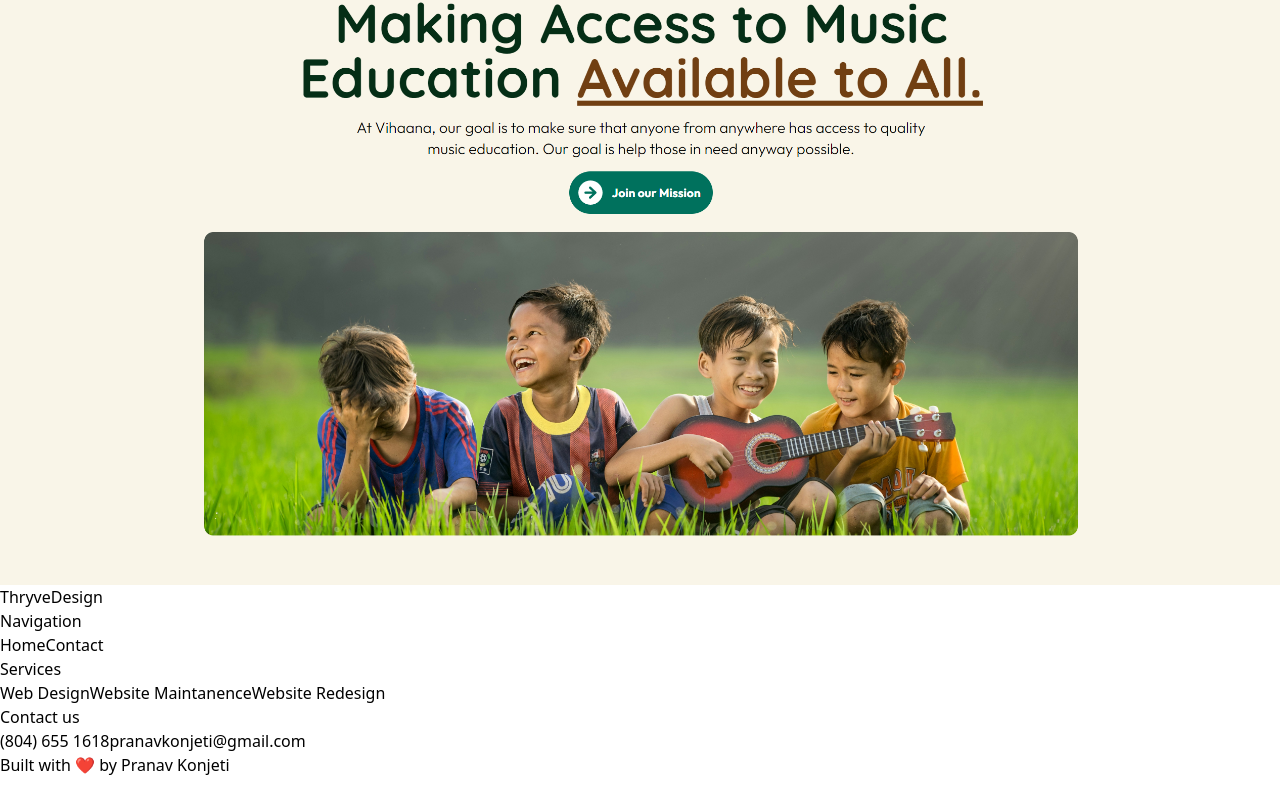
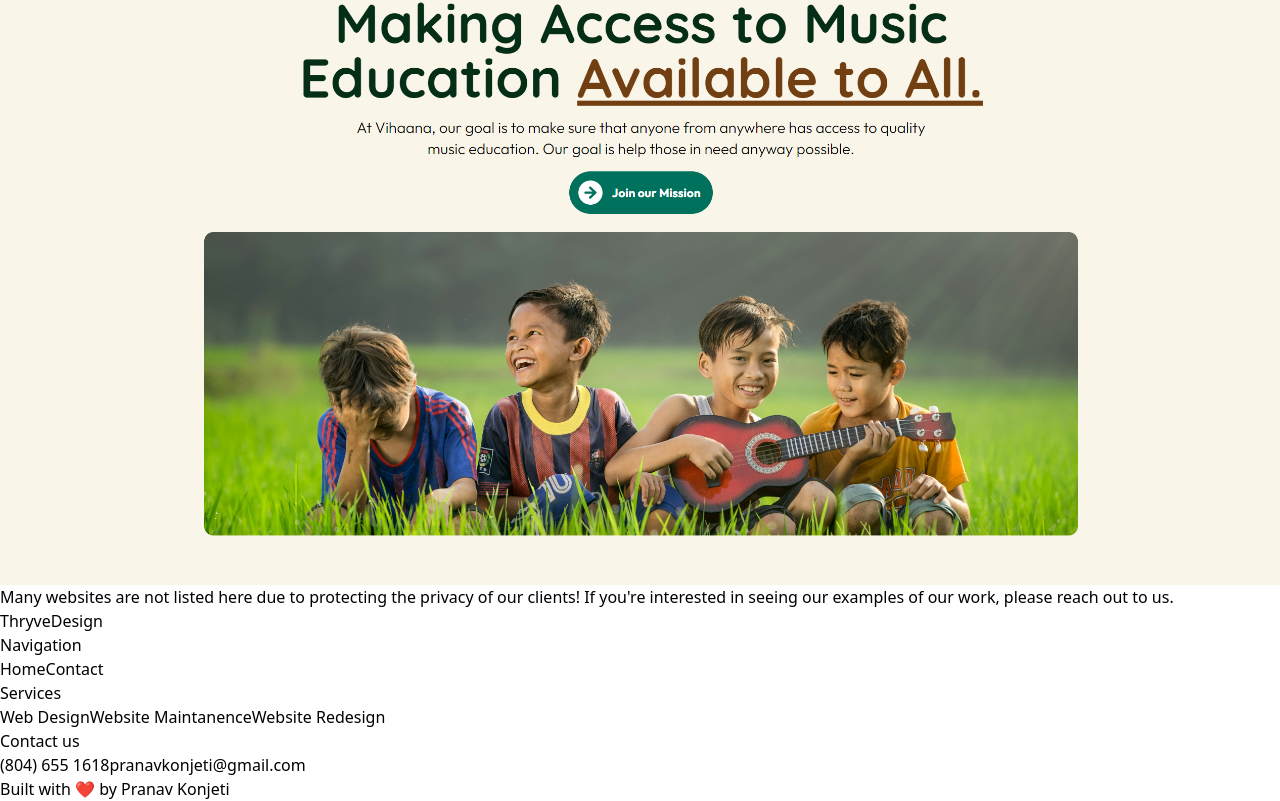
Before and after one commit to PkTheCoda/thryve, a React (Vite) app: page /showcase in a window 1280 px wide. Shown: the part 5677-6478 px from the top of the page. Before the commit the page ends 6454 px from the top, so only its background shows below. Built offline with nearby package versions, Linux system fonts and the light colour scheme.

Commit message:
minor changes

```diff
--- a/src/Components/Navbar.jsx
+++ b/src/Components/Navbar.jsx
@@ -56,7 +56,7 @@ export default function Navbar() {
             </div>
             <div className="hidden lg:flex lg:flex-1 lg:justify-end gap-4">
               <a
-                href="/contact"
+                href="/showcase"
                 target='_blank'
                 className="text-lg font-normal text-main py-1 px-4 font-outfit transition300scale"
               >
--- a/src/Pages/Showcase.jsx
+++ b/src/Pages/Showcase.jsx
@@ -71,6 +71,7 @@ export default function Showcase() {
     <>
       <div className="pb-20 bg-[#faf7ee] font-outfit">
         <div className="max-w-[90rem] mx-auto py-20 flex flex-col items-center gap-20">
+
           <div className="space-y-4 text-center">
               <div className="space-y-2">
                   <h3 className="tracking-widest uppercase two-title">
@@ -114,6 +115,13 @@ export default function Showcase() {
 
           </div>
 
+          <div className="w-full text-center two-title max-w-4xl leading-10">
+            <p>
+                Many websites are not listed here due to protecting the privacy of our clients! If you're interested in
+                seeing our examples of our work, please <a href="mailto:pranavkonjeti@gmail.com" className="text-blue-600 underline">reach out to us.</a>
+            </p>
+          </div>
+
         </div>
       </div>
     </>
```
